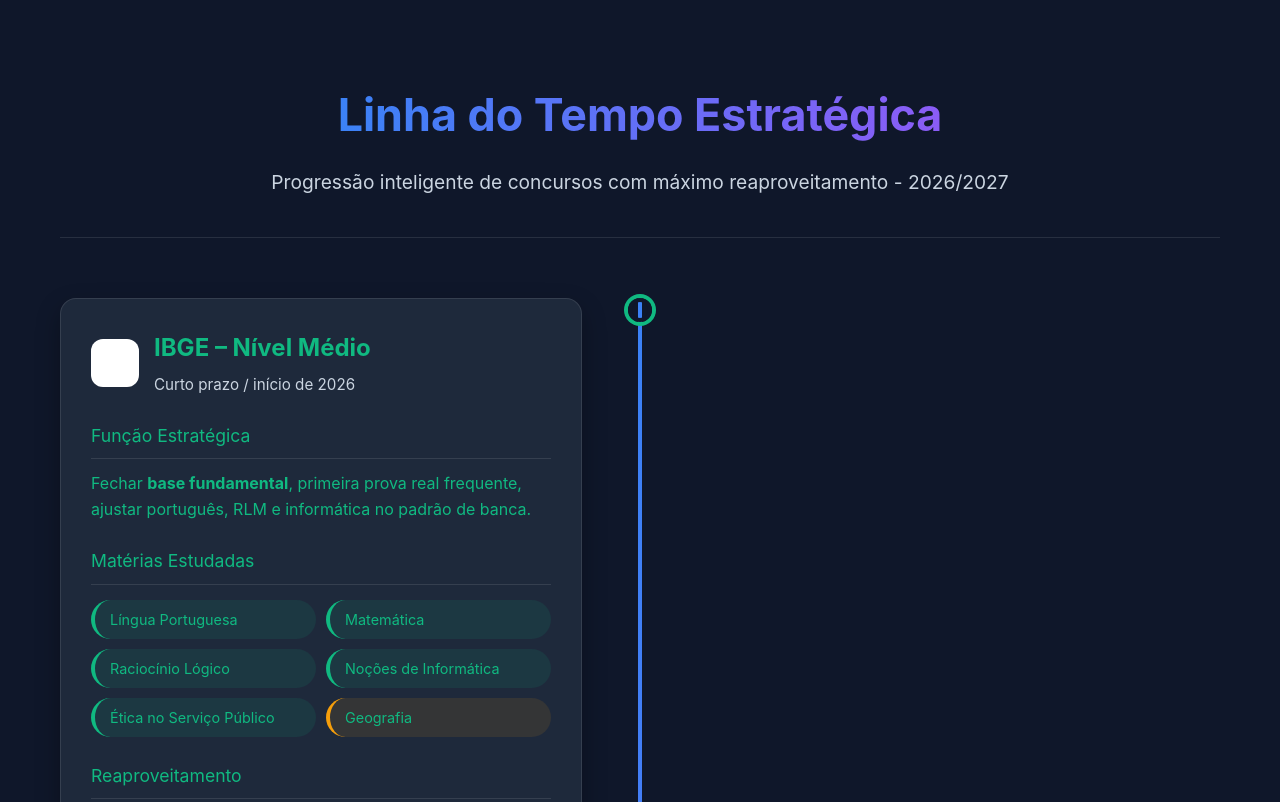
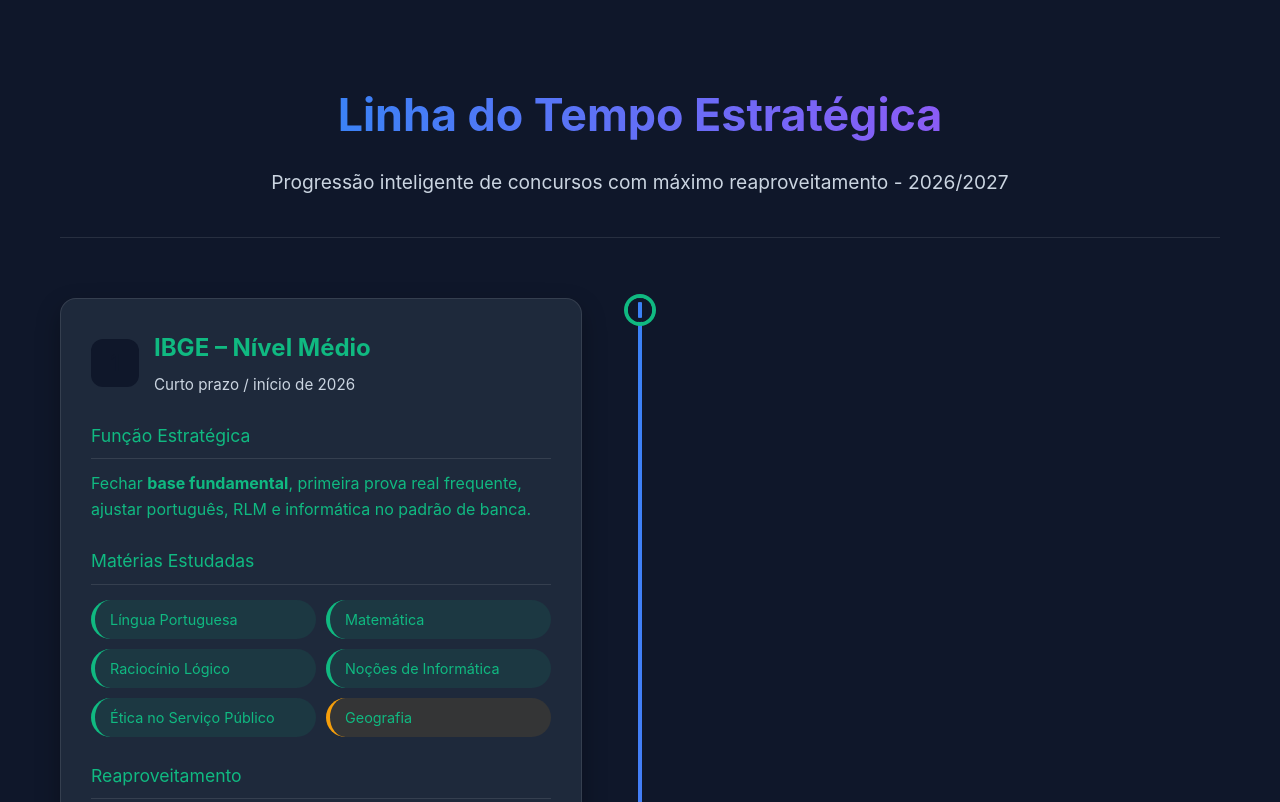
Before and after one commit to tevoedu/Estudo-Ibge, a plain HTML site: page estrategia.html in a window 1280 px wide. Shown: the top 802 px of the page. Drawn offline with Linux system fonts and the light colour scheme.

Commit message:
Update estrategia.html

```diff
--- a/estrategia.html
+++ b/estrategia.html
@@ -184,8 +184,7 @@
             height: 48px;
             border-radius: 12px;
             background-color: currentColor;
-            /* ALTERAÇÃO AQUI: Mudado de var(--bg-dark) para white */
-            color: white;
+            color: var(--bg-dark);
             font-weight: 700;
             font-size: 1.4rem;
             flex-shrink: 0;
```
